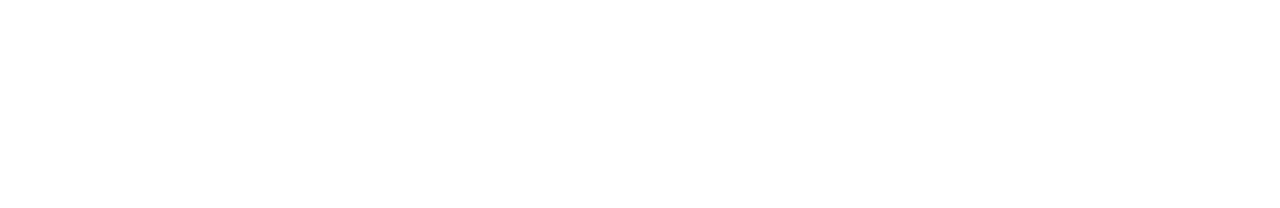
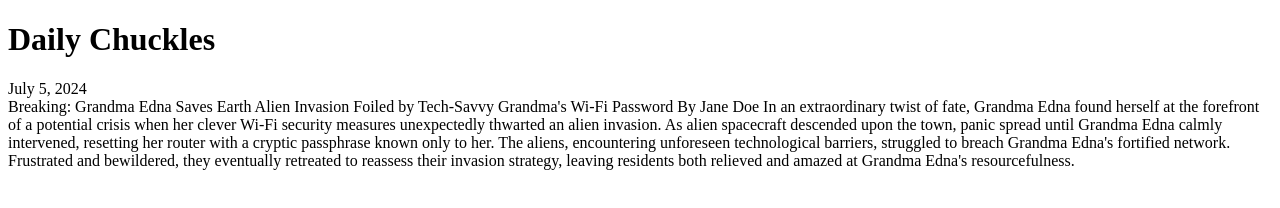
Before and after one commit to JAGNYASENINAIK/PROJECTS, a plain HTML site: page Newspaper/index.html in a window 1280 px wide. Drawn offline with Linux system fonts and the light colour scheme; files that its build step writes are made by us from their sources.

Commit message:
Update index.html

```diff
--- a/Newspaper/index.html
+++ b/Newspaper/index.html
@@ -6,5 +6,16 @@
     <title>Newspaper Article</title>
     <link rel="stylesheet" href="styles.css">
   </head>
-  <body></body>
+  <body>
+
+<div class="newspaper">
+  <div class="name"> <h1> Daily Chuckles</h1> </div><div class="date"> July 5, 2024</div>
+  Breaking: Grandma Edna Saves Earth
+Alien Invasion Foiled by Tech-Savvy Grandma's Wi-Fi Password
+By Jane Doe
+
+In an extraordinary twist of fate, Grandma Edna found herself at the forefront of a potential crisis when her clever Wi-Fi security measures unexpectedly thwarted an alien invasion. As alien spacecraft descended upon the town, panic spread until Grandma Edna calmly intervened, resetting her router with a cryptic passphrase known only to her.
+
+The aliens, encountering unforeseen technological barriers, struggled to breach Grandma Edna's fortified network. Frustrated and bewildered, they eventually retreated to reassess their invasion strategy, leaving residents both relieved and amazed at Grandma Edna's resourcefulness. </div>
+  </body>
   </html>
```
